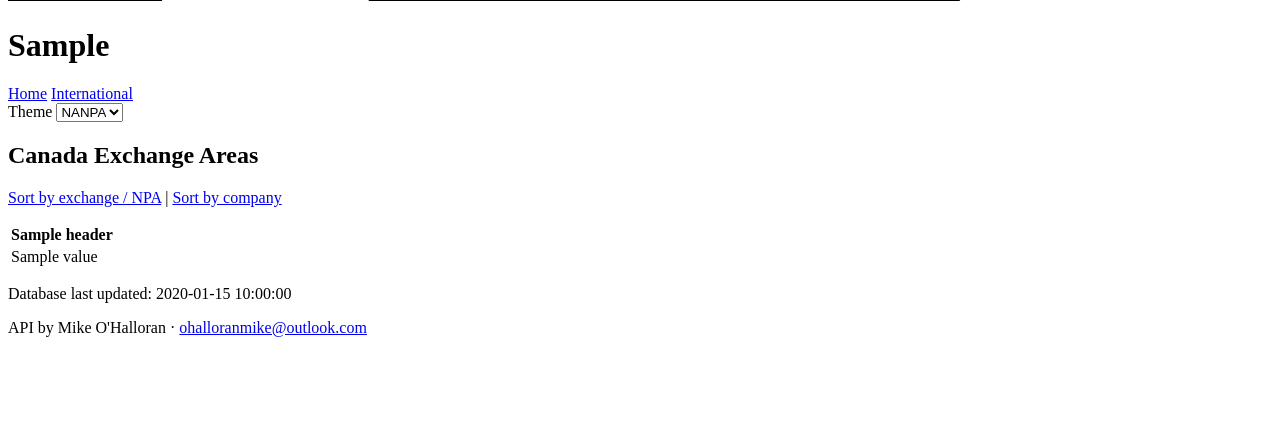
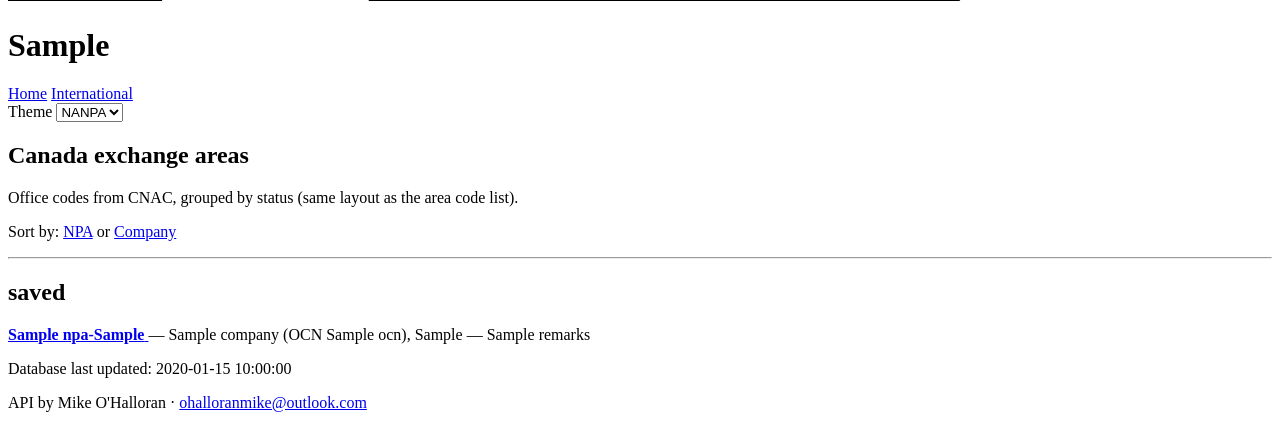
Before and after one commit to ohalloranmike/new_nanpa2, a FastAPI app: template templates/ocn/exchanges_canada.html in a window 1280 px wide. Shown: the part 611-1039 px from the top of the page. Before the commit the page ends 948 px from the top, so only its background shows below. Run offline with FastAPI, Linux system fonts and the light colour scheme; the template is opened without the code that fills it: most values are stand-ins (such as "Sample title", 1, 10 or a date in 2020); parts of the project's set-up code (start-up, migrations or seed data) failed here and were passed over.

Commit message:
Split list pages into cards with visible section separators.
Rate center, company, and area code list views use card-separator styling; Canada exchange list groups by CNAC status with NPA or company sort within each card.

Co-authored-by: Cursor <cursoragent@cursor.com>

```diff
--- a/templates/base.html
+++ b/templates/base.html
@@ -7,7 +7,7 @@
     <link rel="preconnect" href="https://fonts.googleapis.com">
     <link rel="preconnect" href="https://fonts.gstatic.com" crossorigin>
     <link href="https://fonts.googleapis.com/css2?family=Oswald:wght@400;500;700&display=swap" rel="stylesheet">
-    <link rel="stylesheet" href="{{ url_for('static', filename='css/site.css') }}?v=24">
+    <link rel="stylesheet" href="{{ url_for('static', filename='css/site.css') }}?v=25">
     <script>
         (function () {
             var THEME_STORAGE_KEY = "nanpa2-ui-theme";
--- a/templates/browse/company_canada.html
+++ b/templates/browse/company_canada.html
@@ -15,8 +15,12 @@
         {% endfor %}
         </tbody>
     </table>
+</section>
 
-    <h3>By Exchange Area</h3>
+<hr class="card-separator" aria-hidden="true">
+
+<section class="card">
+    <h2>By exchange area</h2>
     <table class="data-table">
         <thead><tr><th>NPA</th><th>NXX</th><th>Exchange Area</th></tr></thead>
         <tbody>
--- a/templates/browse/company_us.html
+++ b/templates/browse/company_us.html
@@ -14,8 +14,12 @@
         {% endfor %}
         </tbody>
     </table>
+</section>
 
-    <h3>By Rate Center</h3>
+<hr class="card-separator" aria-hidden="true">
+
+<section class="card">
+    <h2>By rate center</h2>
     <table class="data-table">
         <thead><tr><th>NPANXX</th><th>Rate Center</th></tr></thead>
         <tbody>
--- a/templates/browse/rate_center_canada.html
+++ b/templates/browse/rate_center_canada.html
@@ -15,8 +15,12 @@
         {% endfor %}
         </tbody>
     </table>
+</section>
 
-    <h3>By Company</h3>
+<hr class="card-separator" aria-hidden="true">
+
+<section class="card">
+    <h2>By company</h2>
     <table class="data-table">
         <thead><tr><th>NPA</th><th>NXX</th><th>Company</th></tr></thead>
         <tbody>
--- a/templates/browse/rate_center_us.html
+++ b/templates/browse/rate_center_us.html
@@ -14,8 +14,12 @@
         {% endfor %}
         </tbody>
     </table>
+</section>
 
-    <h3>By Company</h3>
+<hr class="card-separator" aria-hidden="true">
+
+<section class="card">
+    <h2>By company</h2>
     <table class="data-table">
         <thead><tr><th>NPANXX</th><th>Company</th></tr></thead>
         <tbody>
--- a/templates/ocn/exchanges_canada.html
+++ b/templates/ocn/exchanges_canada.html
@@ -1,28 +1,34 @@
 {% extends "base.html" %}
 {% block content %}
 <section class="card">
-    <h2>Canada Exchange Areas</h2>
+    <h2>Canada exchange areas</h2>
+    <p class="meta">Office codes from CNAC, grouped by status (same layout as the area code list).</p>
     <p>
-        <a href="{{ url_for('ocn.canada_exchange_all', sort='npa') }}">Sort by exchange / NPA</a> |
-        <a href="{{ url_for('ocn.canada_exchange_all', sort='company') }}">Sort by company</a>
+        Sort by:
+        <a href="{{ url_for('ocn.canada_exchange_all', sort='npa') }}">NPA</a>
+        or
+        <a href="{{ url_for('ocn.canada_exchange_all', sort='company') }}">Company</a>
     </p>
-    <table class="data-table">
-        <thead>
-            <tr>
-                {% for header in headers %}
-                    <th>{{ header }}</th>
-                {% endfor %}
-            </tr>
-        </thead>
-        <tbody>
-        {% for row in rows %}
-            <tr>
-                {% for value in row %}
-                    <td>{{ value }}</td>
-                {% endfor %}
-            </tr>
+</section>
+
+{% for section in status_sections %}
+<hr class="card-separator" aria-hidden="true">
+
+<section class="card">
+    <h2>{{ section.status }}</h2>
+    {% if section.rows %}
+        {% for row in section.rows %}
+            <p>
+                <a href="{{ url_for('lookup.office_codes', **{'npa-nxx': row.NPA ~ '-' ~ row.COCodeNXX}) }}">
+                    <strong>{{ row.NPA }}-{{ row.COCodeNXX }}</strong>
+                </a>
+                — {{ row.Company }} (OCN {{ row.OCN }}), {{ row.ExchangeArea }}
+                {% if row.Remarks %}<span class="meta"> — {{ row.Remarks }}</span>{% endif %}
+            </p>
         {% endfor %}
-        </tbody>
-    </table>
+    {% else %}
+        <p>No exchanges in this status.</p>
+    {% endif %}
 </section>
+{% endfor %}
 {% endblock %}
```
Also changed, not shown: app/routes/ocn.py (+42 -5 lines), static/css/site.css (+25 -0 lines), templates/lists/aclist.html (+9 -3 lines).
